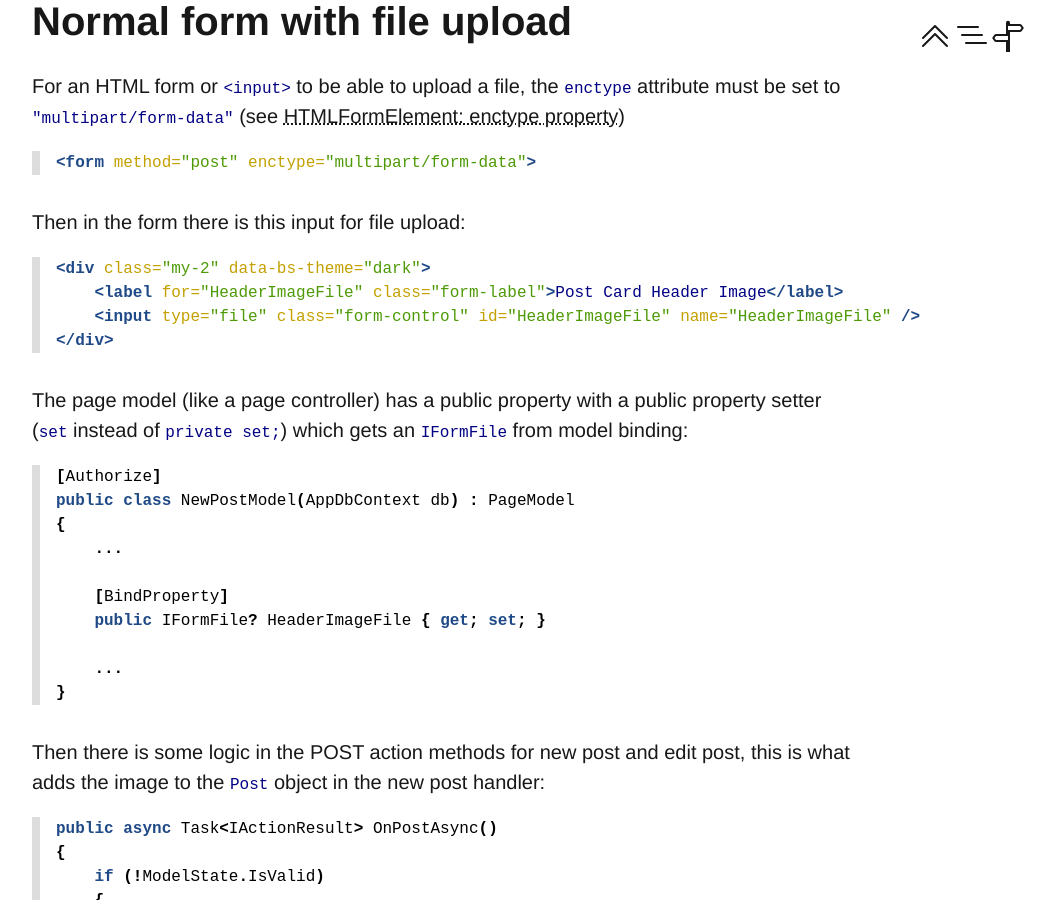
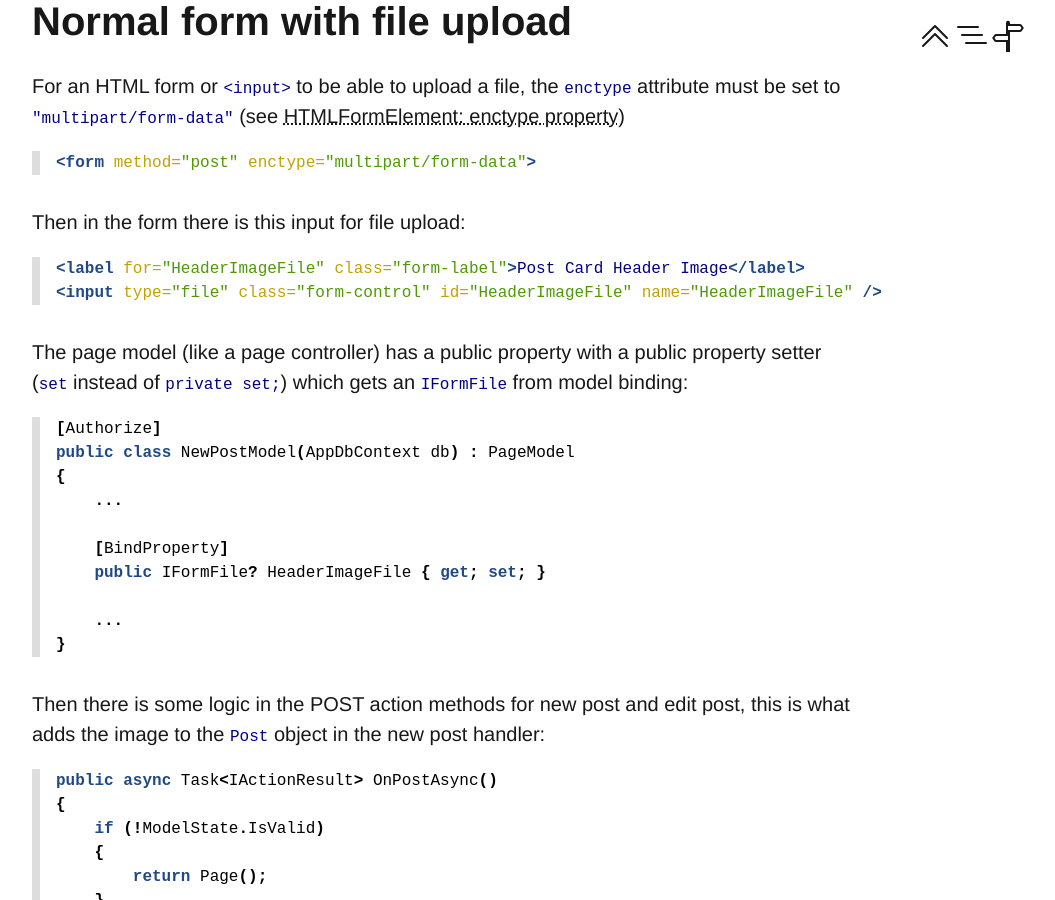
Before and after one commit to KyleRego/KyleRego.github.io, a Jekyll site: the page built from collections/_posts/2025-06-14-file-uploads-in-lilgobguides.markdown, in a window 1280 px wide and 900 px high, scrolled down 714 px. Shown: the whole window, without its empty margins (112-1167 px from the left). Built offline with Jekyll 4.4.1, drawn with Linux system fonts in a browser that asks for light colours.

Commit message:
Update 2025-06-14-file-uploads-in-lilgobguides.markdown

```diff
--- a/collections/_posts/2025-06-14-file-uploads-in-lilgobguides.markdown
+++ b/collections/_posts/2025-06-14-file-uploads-in-lilgobguides.markdown
@@ -22,12 +22,9 @@ For an HTML form or `<input>` to be able to upload a file, the `enctype` attribu
 Then in the form there is this input for file upload:
 
 {% highlight html %}{% raw %}
-<div class="my-2" data-bs-theme="dark">
-    <label for="HeaderImageFile" class="form-label">Post Card Header Image</label>
-    <input type="file" class="form-control" id="HeaderImageFile" name="HeaderImageFile" />
-</div>
-{% endraw %}
-{% endhighlight %}
+<label for="HeaderImageFile" class="form-label">Post Card Header Image</label>
+<input type="file" class="form-control" id="HeaderImageFile" name="HeaderImageFile" />
+{% endraw %}{% endhighlight %}
 
 The page model (like a page controller) has a public property with a public property setter (`set` instead of `private set;`) which gets an `IFormFile` from model binding:
 
```
